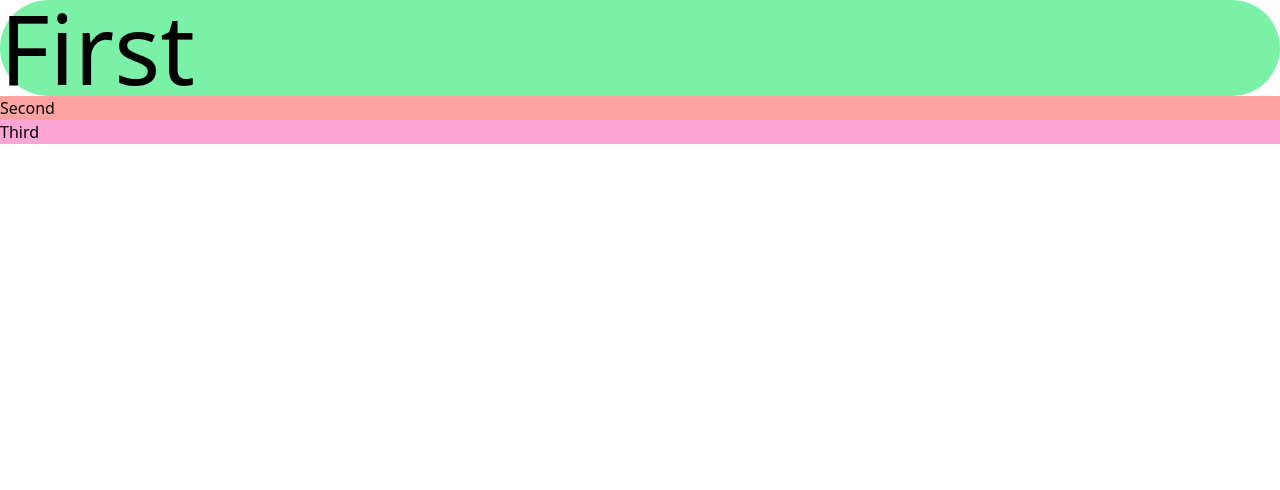
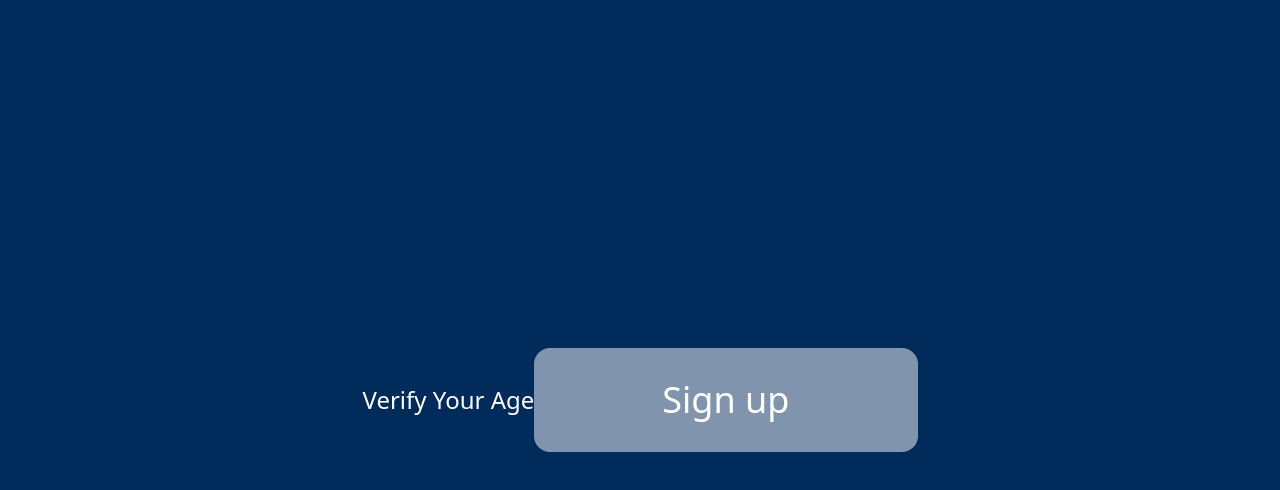
Before and after one commit to sajid2812/Tailwind, a React (Vite) app: page / in a window 1280 px wide. Shown: the top 490 px of the page. Built offline with nearby package versions, Linux system fonts and the light colour scheme.

Commit message:
add button

```diff
--- a/src/App.jsx
+++ b/src/App.jsx
@@ -1,15 +1,15 @@
 import { useState } from "react";
 import "./App.css";
+import { Button } from "./components/Button";
 
 function App() {
-  const [count, setCount] = useState(0);
-
   return (
     <>
-      <div className="grid grid-cols-12" >
-        <div className="col-span-12 sm:col-span-5 bg-green-300 text-8xl rounded-full">First</div>
-        <div className="col-span-12 sm:col-span-5 bg-red-300">Second</div>
-        <div className="col-span-12 sm:col-span-2 bg-pink-300">Third</div>
+      <div className="h-screen bg-blue-700 flex justify-center items-center">
+        <div>
+          <h2 className="text-white text-2xl font-medium">Verify Your Age</h2>
+        </div>
+        <Button disabled={true}>Sign up</Button>
       </div>
     </>
   );
--- /dev/null
+++ b/src/components/Button.jsx
@@ -0,0 +1,12 @@
+export const Button = ({ disabled, children, onClick }) => {
+  return (
+    <span
+      onClick={onClick}
+      className={`rounded-2xl text-4xl px-32 py-8 text-white cursor-pointer ${
+        disabled ? "bg-blue-200" : "bg-green-400"
+      }`}
+    >
+      {children}
+    </span>
+  );
+};
--- a/src/index.css
+++ b/src/index.css
@@ -3,3 +3,10 @@
 @tailwind base;
 @tailwind components;
 @tailwind utilities;
+
+@theme {
+  --color-blue-200: #8094ad;
+  --color-blue-500: #19406a;
+  --color-blue-700: #002b5b;
+  --color-green-400: #36c6c0;
+}
```
